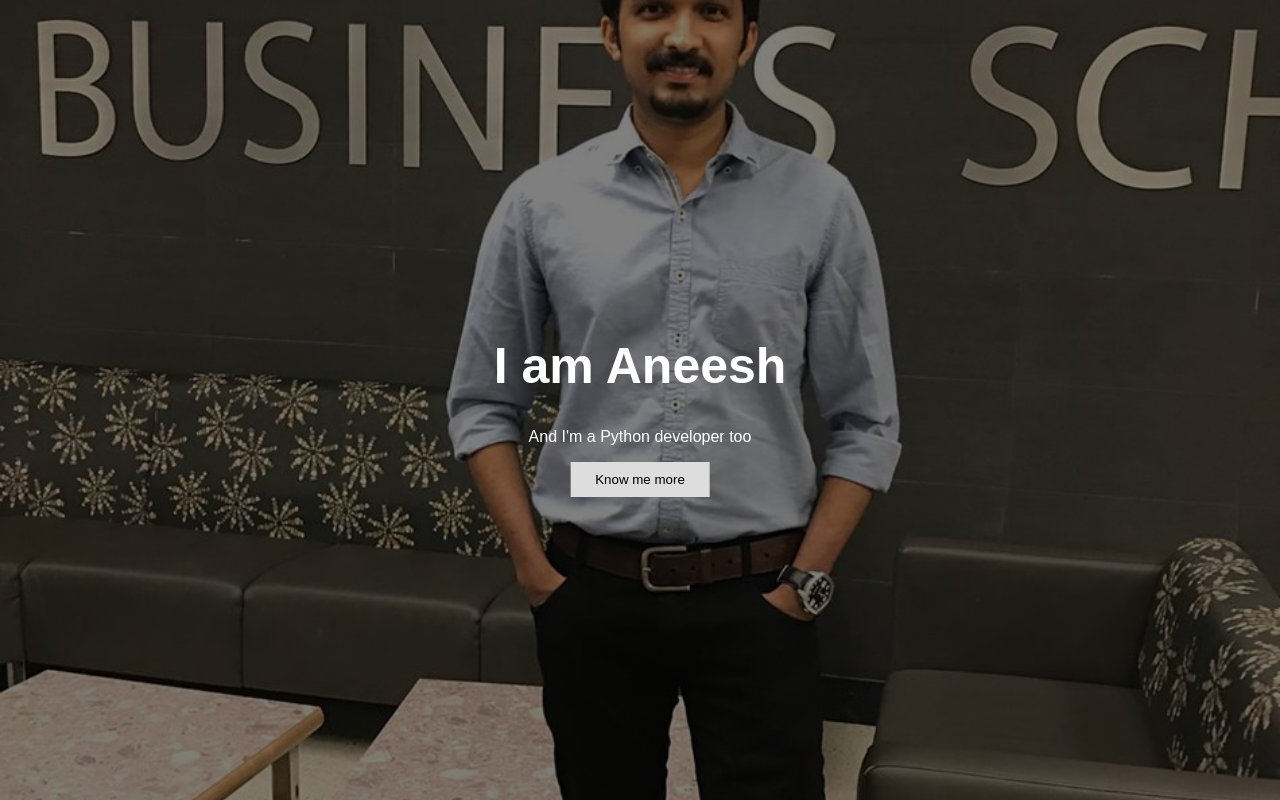
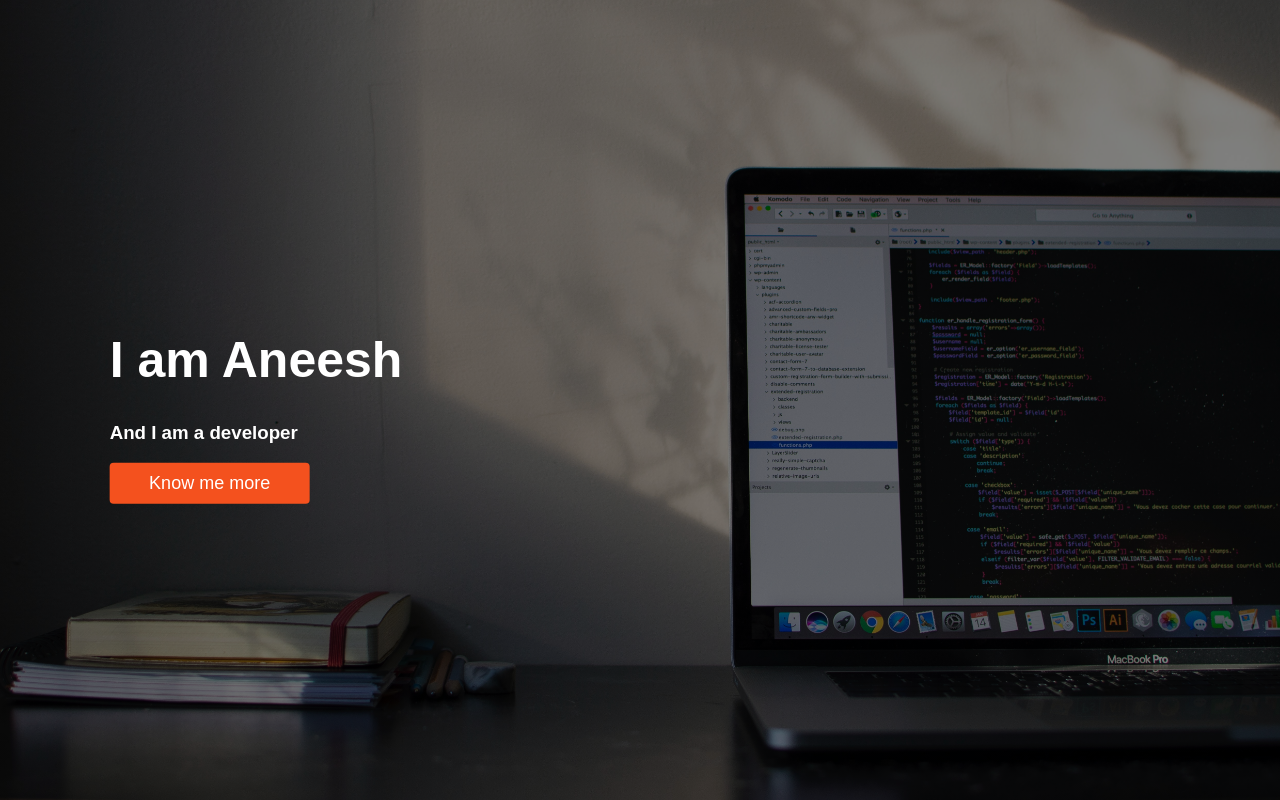
Before and after one commit to aneesh-mohanan/Online-Profile, a Django app: page / in a window 1280 px wide. Run offline with Django 3.2, Linux system fonts and the light colour scheme.

Commit message:
fixed layout and also index page

```diff
--- a/portfolio/templates/index.html
+++ b/portfolio/templates/index.html
@@ -12,7 +12,7 @@ body, html {
 
 .hero-image {
   {%load static %}
-  background-image: linear-gradient(rgba(0, 0, 0, 0.5), rgba(0, 0, 0, 0.5)), url("{% static 'images/Aneesh profile picture.jpg' %}");
+  background-image: linear-gradient(rgba(0, 0, 0, 0.5), rgba(0, 0, 0, 0.5)), url("{% static 'images/hero-image.jpg' %}");
   height: 100%;
   min-width: 500px;
   top: 0;
@@ -24,29 +24,52 @@ body, html {
 }
 
 .hero-text {
-  text-align: center;
+  text-align: left;
   position: absolute;
   top: 50%;
-  left: 50%;
+  left: 20%;
   transform: translate(-50%, -50%);
   color: white;
 }
 
 .hero-text button {
+  border-radius: 4px;
+  background-color: #f4511e;
   border: none;
-  outline: 0;
+  color: #FFFFFF;
+  text-align: center;
+  font-size: 18px;
+  padding: 10px;
+  width: 200px;
+  transition: all 0.5s;
+  cursor: pointer;
+  margin: 0px;
+}
+.hero-text button span {
+  cursor: pointer;
   display: inline-block;
-  padding: 10px 25px;
-  color: black;
-  background-color: #ddd;
-  text-align: center;
-  cursor: pointer;
+  position: relative;
+  transition: 0.5s;
 }
 
-.hero-text button:hover {
-  background-color: #555;
-  color: white;
+.hero-text button span:after {
+  content: '\00bb';
+  position: absolute;
+  opacity: 0;
+  top: 0;
+  right: -20px;
+  transition: 0.5s;
 }
+
+.hero-text button:hover span {
+  padding-right: 25px;
+}
+
+.hero-text button:hover span:after {
+  opacity: 1;
+  right: 0;
+}
+
 </style>
 </head>
 <body>
@@ -54,8 +77,8 @@ body, html {
 <div class="hero-image">
   <div class="hero-text">
     <h1 style="font-size:50px">I am Aneesh</h1>
-    <p>And I'm a Python developer too</p>
-    <button onclick="window.location.href='/home'">Know me more</button>
+    <h3>And I am a developer</h3>
+      <button class="button" onclick="window.location.href='/home'"><span>Know me more</span></button>
   </div>
 </div>
 
```
Also changed, not shown: portfolio/templates/certificates.html (+17 -16 lines), portfolio/templates/resume.html (+4 -4 lines), templates/new_base.html (+7 -3 lines), static/images/hero-image.jpg (added).
